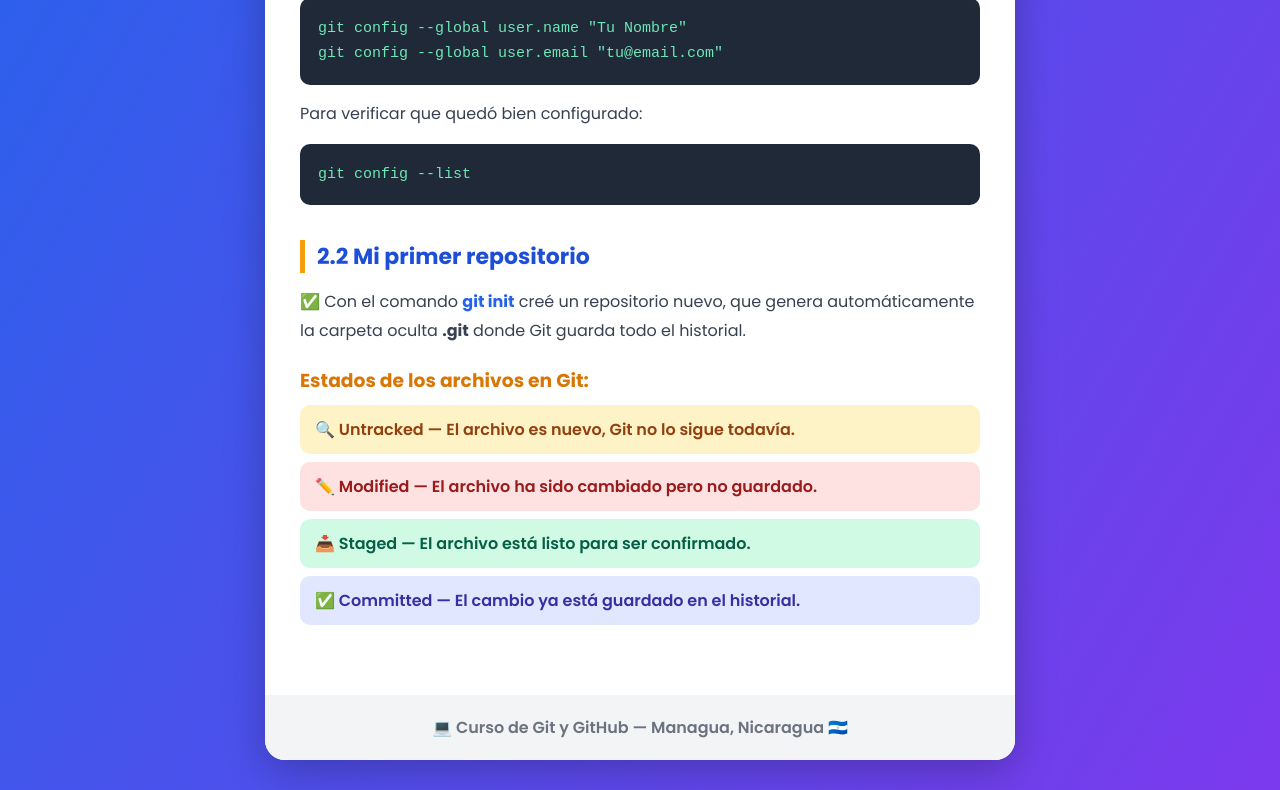
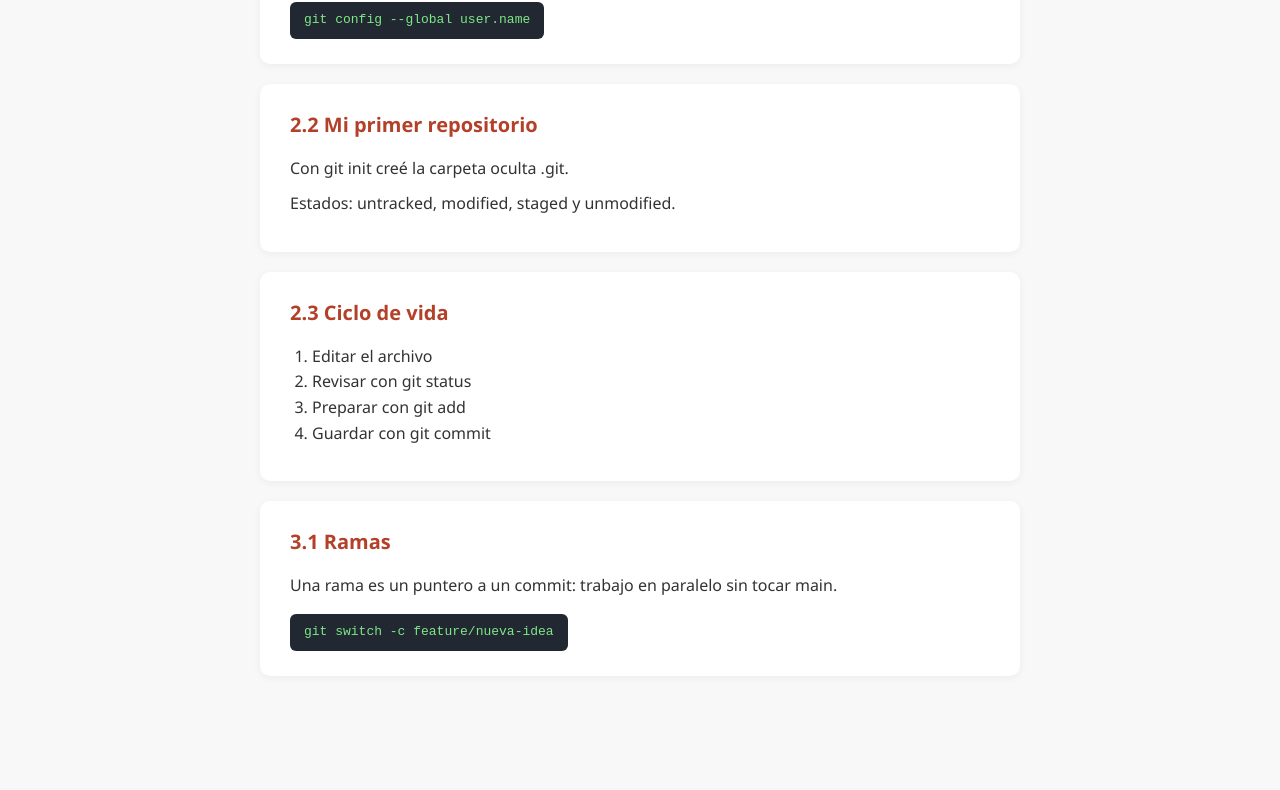
Before and after one commit to jimaror/Proyecto-CI, a plain HTML site: page index.html in a window 1280 px wide. Shown: the part 312-1102 px from the top of the page. After the commit the page ends 1018 px from the top, so only its background shows below. Drawn offline with Linux system fonts and the light colour scheme.

Commit message:
Agrega sección de ramas

```diff
--- a/index.html
+++ b/index.html
@@ -4,143 +4,118 @@
   <meta charset="UTF-8" />
   <meta name="viewport" content="width=device-width, initial-scale=1.0" />
   <title>Aprendiendo Git</title>
-  <link rel="preconnect" href="https://fonts.googleapis.com">
-  <link rel="preconnect" href="https://fonts.gstatic.com" crossorigin>
-  <link href="https://fonts.googleapis.com/css2?family=Poppins:wght@400;600;700&display=swap" rel="stylesheet">
   <style>
     * {
       margin: 0;
       padding: 0;
       box-sizing: border-box;
+      font-family: 'Segoe UI', Roboto, sans-serif;
     }
 
     body {
-      font-family: 'Poppins', sans-serif;
-      background: linear-gradient(120deg, #2563eb, #7c3aed);
-      min-height: 100vh;
-      padding: 30px 20px;
-    }
-
-    .contenedor {
-      max-width: 750px;
-      margin: 0 auto;
-      background: white;
-      border-radius: 20px;
-      box-shadow: 0 10px 40px rgba(0,0,0,0.25);
-      overflow: hidden;
+      background-color: #f8f8f8;
+      color: #333;
+      line-height: 1.6;
     }
 
     .cabecera {
-      background: linear-gradient(90deg, #1d4ed8, #4f46e5);
+      background-color: #1a2435;
       color: white;
-      padding: 35px;
       text-align: center;
+      padding: 40px 20px;
     }
 
     .cabecera h1 {
-      font-size: 32px;
+      font-size: 34px;
       margin-bottom: 8px;
     }
 
     .cabecera p {
+      color: #e09f6e;
       font-size: 18px;
-      opacity: 0.9;
     }
 
-    .contenido {
-      padding: 35px;
+    .contenedor {
+      max-width: 800px;
+      margin: 30px auto;
+      padding: 0 20px;
     }
 
-    .seccion {
-      margin-bottom: 35px;
+    .tema {
+      background: white;
+      border-radius: 10px;
+      padding: 25px 30px;
+      margin-bottom: 20px;
+      box-shadow: 0 2px 8px rgba(0,0,0,0.05);
+      transition: all 0.3s ease;
     }
 
-    .seccion h2 {
-      font-size: 22px;
-      color: #1d4ed8;
-      border-left: 5px solid #f59e0b;
-      padding-left: 12px;
+    .tema:hover {
+      box-shadow: 0 6px 18px rgba(0, 0, 0, 0.12);
+    }
+
+    .tema h2 {
+      color: #b34028;
+      font-size: 20px;
       margin-bottom: 15px;
     }
 
-    .seccion p {
+    .tema p, .tema ol {
       font-size: 16px;
-      color: #374151;
-      line-height: 1.8;
-      margin-bottom: 12px;
+      margin-bottom: 10px;
     }
 
-    .caja-codigo {
-      background: #1f2937;
-      color: #6ee7b7;
-      padding: 18px;
-      border-radius: 10px;
-      font-family: monospace;
-      font-size: 15px;
-      margin: 15px 0;
-      line-height: 1.7;
+    .tema ol {
+      padding-left: 22px;
     }
 
-    .estado {
-      padding: 12px 15px;
-      margin: 8px 0;
-      border-radius: 10px;
-      font-weight: 600;
-    }
-
-    .untracked  { background: #fef3c7; color: #92400e; }
-    .modified   { background: #fee2e2; color: #991b1b; }
-    .staged     { background: #d1fae5; color: #065f46; }
-    .committed  { background: #e0e7ff; color: #3730a3; }
-
-    .pie {
-      background: #f3f4f6;
-      text-align: center;
-      padding: 20px;
-      color: #6b7280;
-      font-weight: 600;
+    .codigo {
+      background-color: #222831;
+      color: #7ee787;
+      padding: 8px 14px;
+      border-radius: 6px;
+      font-family: monospace;
+      display: inline-block;
+      margin-top: 5px;
     }
   </style>
 </head>
 <body>
+  <header class="cabecera">
+    <h1>Aprendiendo Git</h1>
+    <p>Mi bitácora del curso de Git y GitHub</p>
+  </header>
+
   <div class="contenedor">
-    <div class="cabecera">
-      <h1>📘 Aprendiendo Git</h1>
-      <p>Bitácora personal del curso de Git y GitHub</p>
-    </div>
+    <section class="tema">
+      <h2>2.1 Instalación y configuración</h2>
+      <p>Instalé Git y configuré mi identidad.</p>
+      <div class="codigo">git config --global user.name</div>
+    </section>
 
-    <div class="contenido">
-      <div class="seccion">
-        <h2>2.1 Instalación y configuración</h2>
-        <p>✅ Instalé Git en mi computadora y configuré mi identidad para poder trabajar.</p>
+    <section class="tema">
+      <h2>2.2 Mi primer repositorio</h2>
+      <p>Con git init creé la carpeta oculta .git.</p>
+      <p>Estados: untracked, modified, staged y unmodified.</p>
+    </section>
 
-        <div class="caja-codigo">
-git config --global user.name "Tu Nombre"<br>
-git config --global user.email "tu@email.com"
-        </div>
+    <section class="tema">
+      <h2>2.3 Ciclo de vida</h2>
+      <ol>
+        <li>Editar el archivo</li>
+        <li>Revisar con git status</li>
+        <li>Preparar con git add</li>
+        <li>Guardar con git commit</li>
+      </ol>
+    </section>
 
-        <p>Para verificar que quedó bien configurado:</p>
-        <div class="caja-codigo">
-git config --list
-        </div>
-      </div>
-
-      <div class="seccion">
-        <h2>2.2 Mi primer repositorio</h2>
-        <p>✅ Con el comando <strong style="color:#2563eb">git init</strong> creé un repositorio nuevo, que genera automáticamente la carpeta oculta <strong>.git</strong> donde Git guarda todo el historial.</p>
-
-        <h3 style="color:#d97706; margin:20px 0 10px;">Estados de los archivos en Git:</h3>
-
-        <div class="estado untracked">🔍 Untracked — El archivo es nuevo, Git no lo sigue todavía.</div>
-        <div class="estado modified">✏️ Modified — El archivo ha sido cambiado pero no guardado.</div>
-        <div class="estado staged">📥 Staged — El archivo está listo para ser confirmado.</div>
-        <div class="estado committed">✅ Committed — El cambio ya está guardado en el historial.</div>
-      </div>
-    </div>
-
-    <div class="pie">
-      💻 Curso de Git y GitHub — Managua, Nicaragua 🇳🇮
-    </div>
+    <!-- ==== SECCIÓN NUEVA 3.1 ==== -->
+    <section class="tema">
+      <h2>3.1 Ramas</h2>
+      <p>Una rama es un puntero a un commit: trabajo en paralelo sin tocar main.</p>
+      <div class="codigo">git switch -c feature/nueva-idea</div>
+    </section>
+    <!-- ==== FIN SECCIÓN NUEVA ==== -->
   </div>
 </body>
 </html>
```
